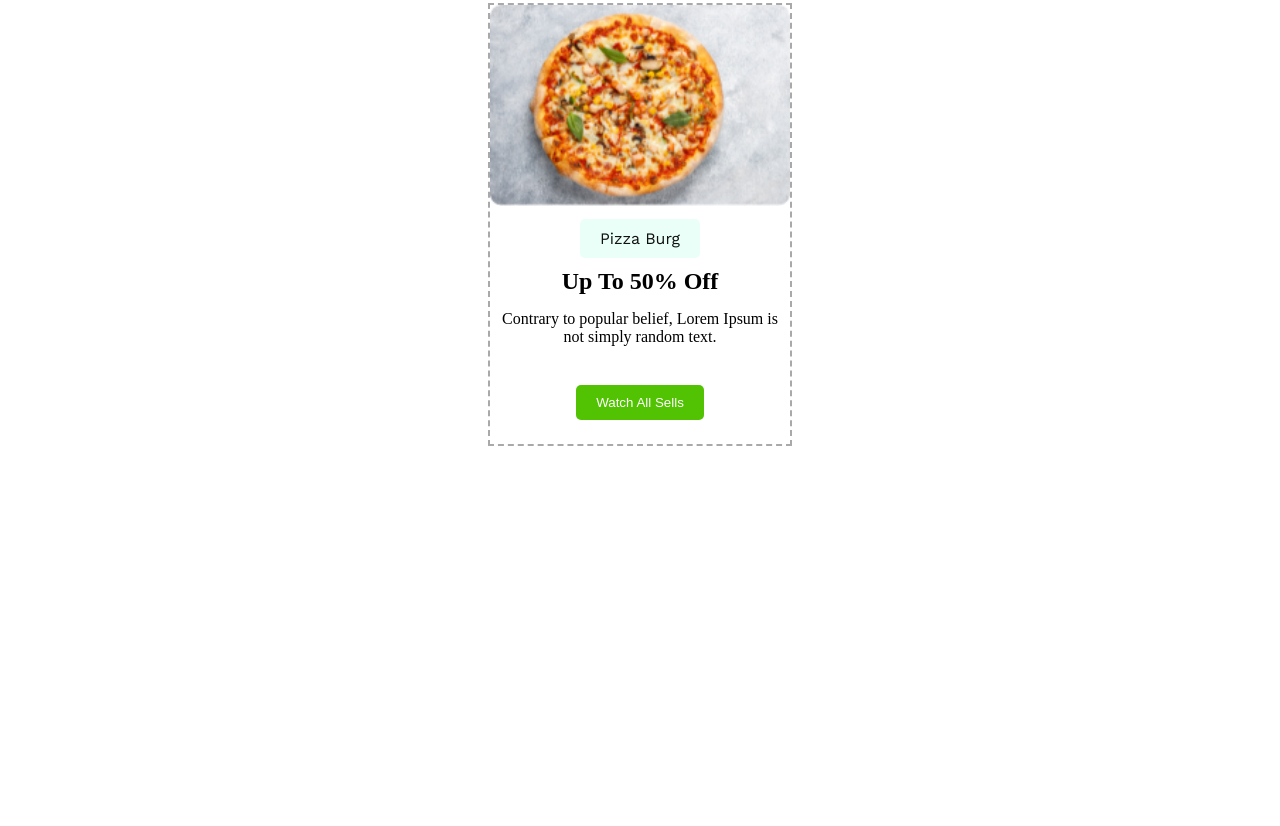
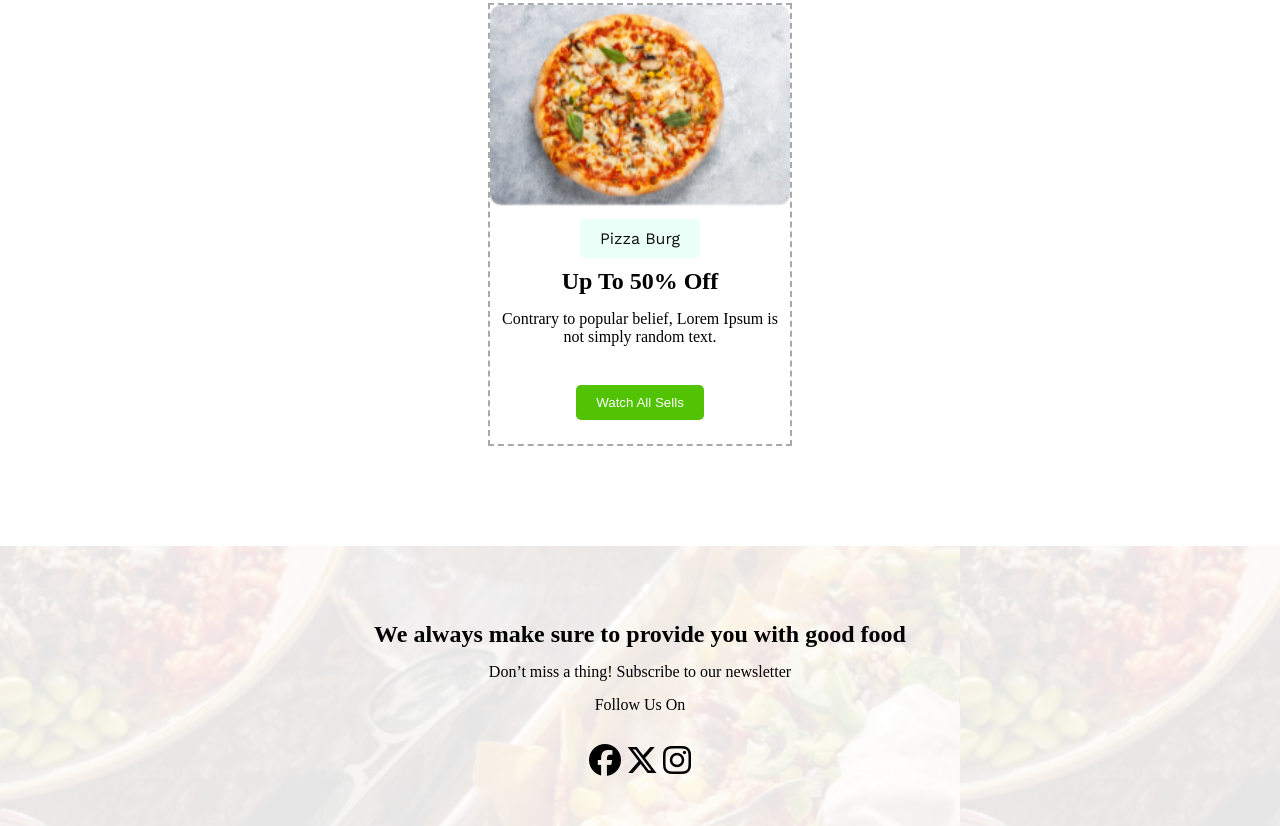
Before and after one commit to mhpulock/food-restaurant, a plain HTML site: page index.html in a window 1280 px wide. Shown: the part 1882-2708 px from the top of the page. Before the commit the page ends 2428 px from the top, so only its background shows below. Drawn offline with nearby package versions, Linux system fonts and the light colour scheme.

Commit message:
end container section complete and final commit for this template project

```diff
--- a/index.html
+++ b/index.html
@@ -102,6 +102,17 @@
 
         </div>
       </section>
+
+      <section class="end_container">
+        <h1>We always make sure to provide you with good food</h1>
+        <p>Don’t miss a thing! Subscribe to our newsletter</p>
+        <p>Follow Us On</p>
+        <div class="icon_container">
+          <div><i class="fa-brands fa-facebook fa-2x"></i></div>
+          <div><i class="fa-brands fa-x-twitter fa-2x"></i></div>
+          <div><i class="fa-brands fa-instagram fa-2x"></i></div>
+        </div>
+      </section>
     </main>
     <footer></footer>
   </body>
--- a/style.css
+++ b/style.css
@@ -241,3 +241,13 @@
 .singlecard_content p {
   text-align: center;
 }
+
+.end_container {
+  background-image: url(assets/social-bg.png);
+  display: flex;
+  flex-direction: column;
+  align-items: center;
+  gap: 15px;
+  padding-top: 75px;
+  padding-bottom: 50px;
+}
```
